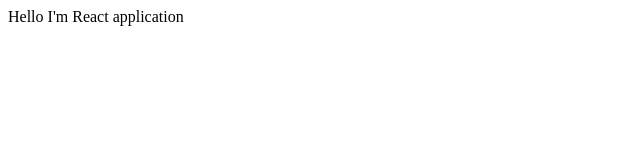
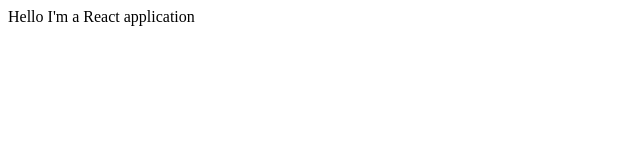
Before and after one commit to JuliaLojek/webpack-101, a React app in the folder webpack-react/: page / in a window 1280 px wide. Shown: the top 160 px of the page, without its empty margins (0-640 px from the left). Built offline with nearby package versions, Linux system fonts and the light colour scheme; the HTML template or start-up script is replaced by a standard one.

Commit message:
start command added

```diff
--- a/webpack-react/package.json
+++ b/webpack-react/package.json
@@ -4,7 +4,8 @@
   "description": "iSA: Webpack",
   "scripts": {
     "clean": "rm -rf dist/**",
-    "build": "npm run clean && npx webpack --config webpack.config.js"
+    "build": "npm run clean && npx webpack --config webpack.config.js",
+    "start": "webpack-dev-server"
   },
   "author": "Marcin Kwiatkowski",
   "license": "ISC",
@@ -16,7 +17,8 @@
     "@babel/core": "7.9.0",
     "@babel/preset-env": "7.9.5",
     "@babel/preset-react": "7.9.4",
-    "html-webpack-plugin": "4.2.0"
+    "html-webpack-plugin": "4.2.0",
+    "webpack-dev-server": "3.10.3"
   },
   "dependencies": {
     "react": "16.13.1",
--- a/webpack-react/src/App.js
+++ b/webpack-react/src/App.js
@@ -3,7 +3,7 @@
 class App extends Component {
     render() {
         return (
-            <div>Hello I'm React application</div>
+            <div>Hello I'm a React application</div>
         )
     }
 }
--- a/webpack-react/webpack.config.js
+++ b/webpack-react/webpack.config.js
@@ -23,5 +23,10 @@
     new HtmlWebpackPlugin({
         template: './src/index.html'
     })
-  ]
+  ],
+  devServer: {
+    contentBase: path.resolve(__dirname, 'dist'),
+    port: 7777,
+    open: true
+  }
 }
```
Also changed, not shown: 1 other file (tests, documents, lock files or other folders).
